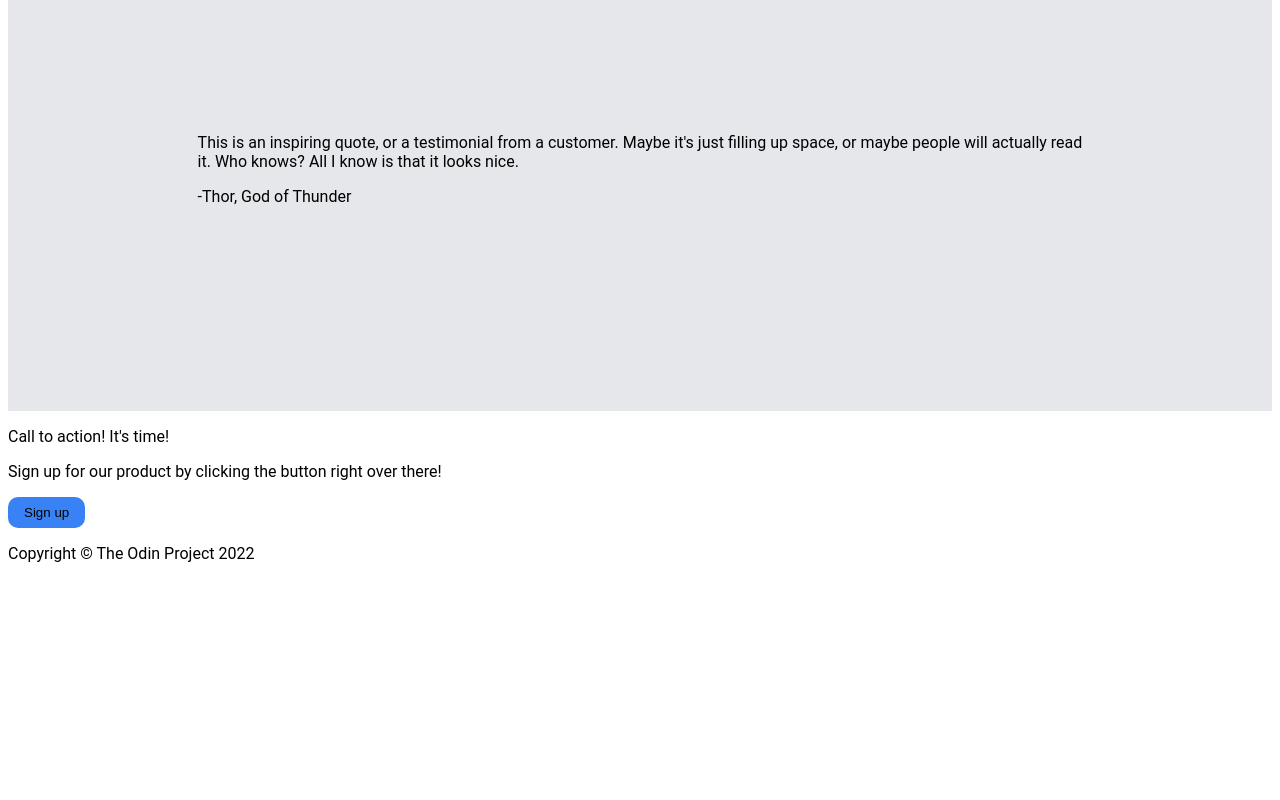
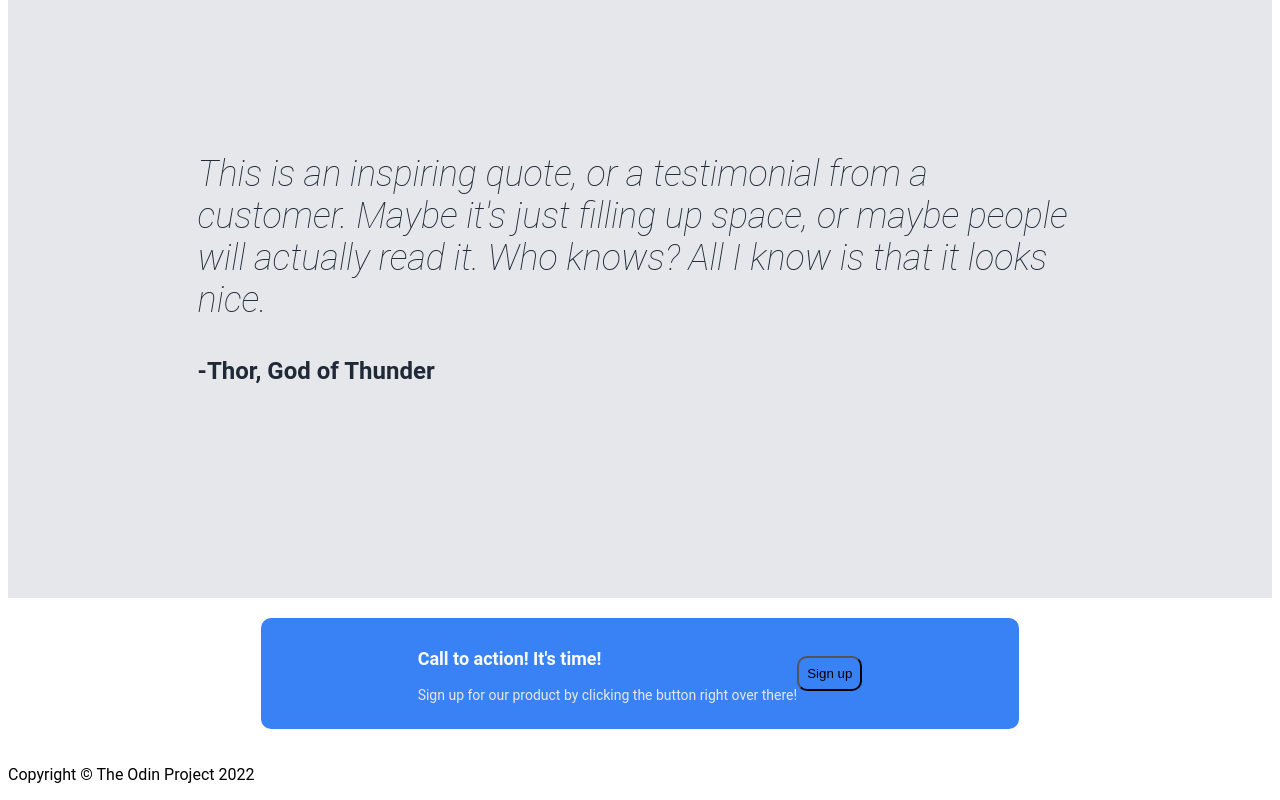
Before and after one commit to Aer-osa/landing-page, a plain HTML site: page index.html in a window 1280 px wide. Shown: the part 612-1412 px from the top of the page. Before the commit the page ends 1191 px from the top, so only its background shows below. Drawn offline with Linux system fonts and the light colour scheme.

Commit message:
Create signup section

```diff
--- a/index.html
+++ b/index.html
@@ -71,7 +71,7 @@
             </div>
         </div>
     </section>
-    <section>
+    <section class="signup-section">
         <div class="signup-box">
             <div class="signup-box-left">
                 <div class="signup-top">
@@ -81,9 +81,12 @@
                     <p>Sign up for our product by clicking the button right over there!</p>
                 </div>
             </div>
-            <button class="signup-button">
-                Sign up
-            </button>
+            <div class="signup-right">
+                <button class="signup-button-bottom">
+                    Sign up
+                </button>
+
+            </div>
 
         </div>
     </section>
--- a/style.css
+++ b/style.css
@@ -1,27 +1,10 @@
-/*:root{
- color variables
---clr-primary: #6aeeb5;
---clr-primary-hover: #29e6a7;
---clr-gray100: #f0f7f8;
---clr-gray200: #cfd8dc;
-
-border radius
---radius: 0.2rem;
-
-
-:after {
-    box-sizing: border-box;
-}
-*/
 body {
 font-family: Roboto, sans-serif;
 background-color: #ffffff;
-
 }
 
 .header {
     background-color: #1f2937;
-
 }
 
 .nav-list {
@@ -38,7 +21,6 @@ background-color: #ffffff;
 .nav-item {
     list-style: none;
     margin-right: 2rem;
-
 }
 
 .nav-item a {
@@ -53,7 +35,6 @@ background-color: #ffffff;
     font-size: 24px;
     font-weight: bold;
     color: #f9faf8;
-
 }
 
 ul {
@@ -145,3 +126,56 @@ border-color: #3882f6;
     background-color: #e5e7eb;
     padding: 15%;
 }
+.quote {
+    font-size: 36px;
+    font-style: italic;
+    font-weight: lighter;
+    color: #1f2937;
+    }
+
+.author {
+    font-size: 24px;
+    font-weight: bold;
+    color: #1f2937;
+}
+
+.signup-section {
+    padding: 20px;
+    display: flex;
+    justify-content: center;
+    align-items: center;
+}
+.signup-box {
+    padding: 12px;
+    border-radius: 10px;
+    width: 60%;
+    display: flex;
+    background-color: #3882f6;
+    justify-content: center;
+    align-items: center;
+}
+
+.signup-top {
+    font-size: 18px;
+    font-weight: bold;
+    color: #f9faf8;
+}
+
+.signup-bottom {
+    font-size: 14px;
+    color: #e5e7eb
+}
+
+.signup-right {
+    display: flex;
+    justify-content: center;
+    align-items: center;
+}
+
+.signup-button-bottom {
+    padding: 8px;
+    border-radius: 10px;
+    outline: none;
+    box-shadow: none;
+    background-color:#3882f6
+}
```
